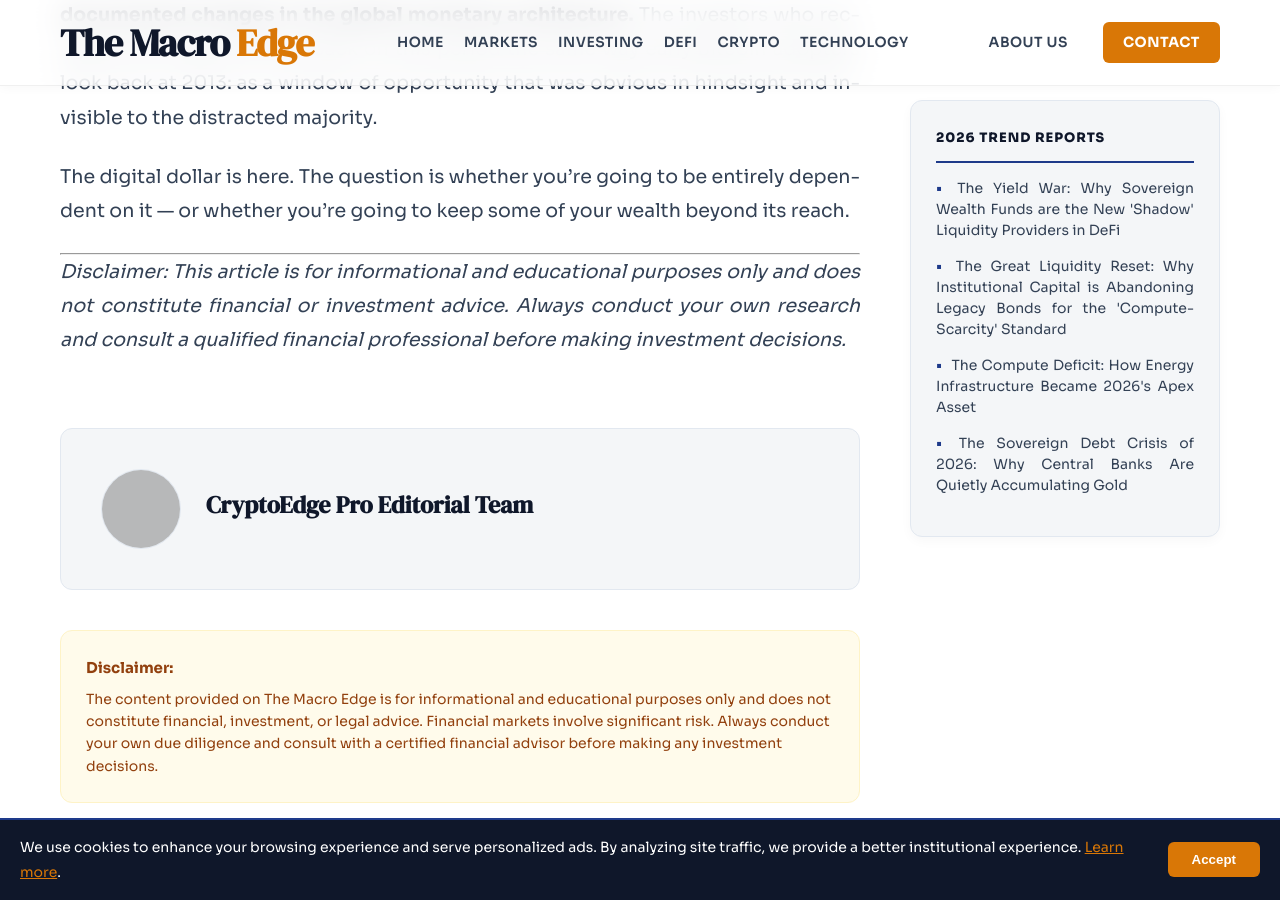
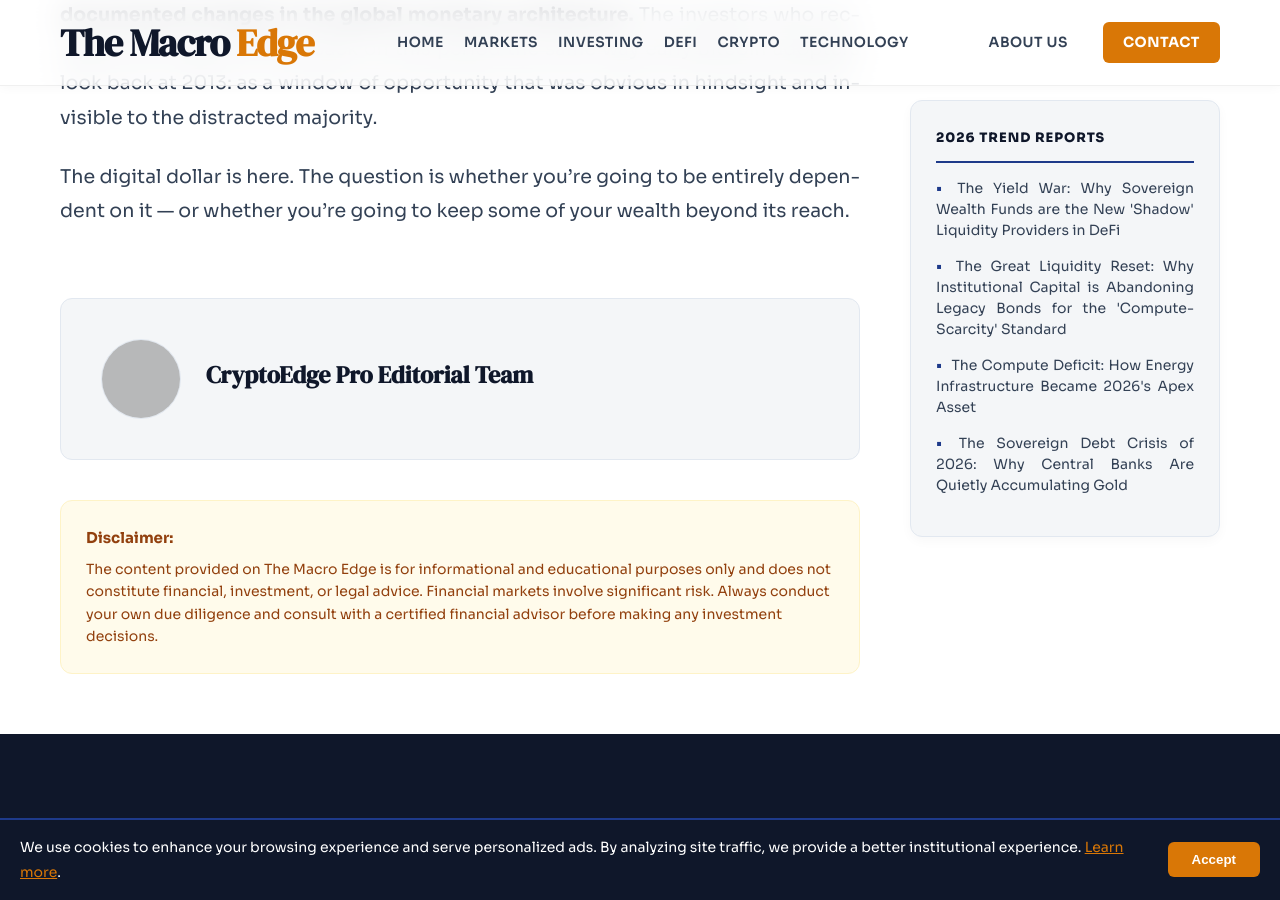
Before and after one commit to Frixx55/FinanceWorld, a Jekyll site: the page built from _posts/2026-04-27-cbdc-privacy-bitcoin-hedge.md, in a window 1280 px wide and 900 px high, scrolled down 7817 px. Built offline with Jekyll 4.4.1, drawn with Linux system fonts in a browser that asks for light colours; grey boxes are pictures that could not be loaded.

Commit message:
Remove disclaimer from CBDC and Bitcoin hedge article
Removed disclaimer about financial advice from the article.

```diff
--- a/_posts/2026-04-27-cbdc-privacy-bitcoin-hedge.md
+++ b/_posts/2026-04-27-cbdc-privacy-bitcoin-hedge.md
@@ -101,7 +101,3 @@ If your entire financial life exists within systems that can be **programmed, re
 **In 2026, holding assets that cannot be censored, programmed, or seized is not merely a contrarian investment thesis. It is a rational response to observable, documented changes in the global monetary architecture.** The investors who recognize this early will look back on this period the same way early Bitcoin adopters look back at 2013: as a window of opportunity that was obvious in hindsight and invisible to the distracted majority.
 
 The digital dollar is here. The question is whether you're going to be entirely dependent on it — or whether you're going to keep some of your wealth beyond its reach.
-
----
-
-*Disclaimer: This article is for informational and educational purposes only and does not constitute financial or investment advice. Always conduct your own research and consult a qualified financial professional before making investment decisions.*
```
